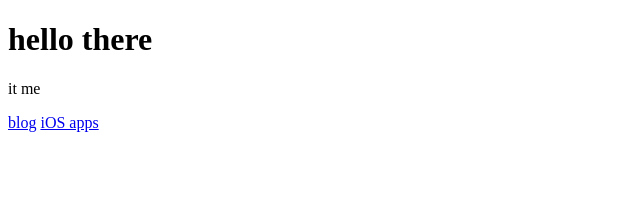
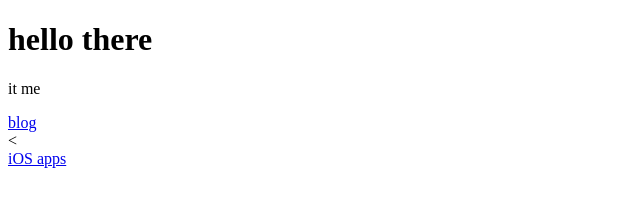
Before and after one commit to jhhsiao1/jhhsiao1.github.io, a plain HTML site: page index.html in a window 1280 px wide. Shown: the whole page, without its empty margins (0-640 px from the left). Drawn offline with Linux system fonts and the light colour scheme.

Commit message:
Update index.html

```diff
--- a/index.html
+++ b/index.html
@@ -3,7 +3,11 @@
 <body>
 <h1>hello there</h1>
 <p>it me</p>
-<a href="https://jonathanhsiao.com">blog</a>
-<a href="https://apps.apple.com/in/developer/jonathan-hsiao/id1480319313">iOS apps</a>
+<div>
+  <a href="https://jonathanhsiao.com">blog</a>
+</div>
+<<div>
+  <a href="https://apps.apple.com/in/developer/jonathan-hsiao/id1480319313">iOS apps</a>
+</div>
 </body>
 </html>
```
